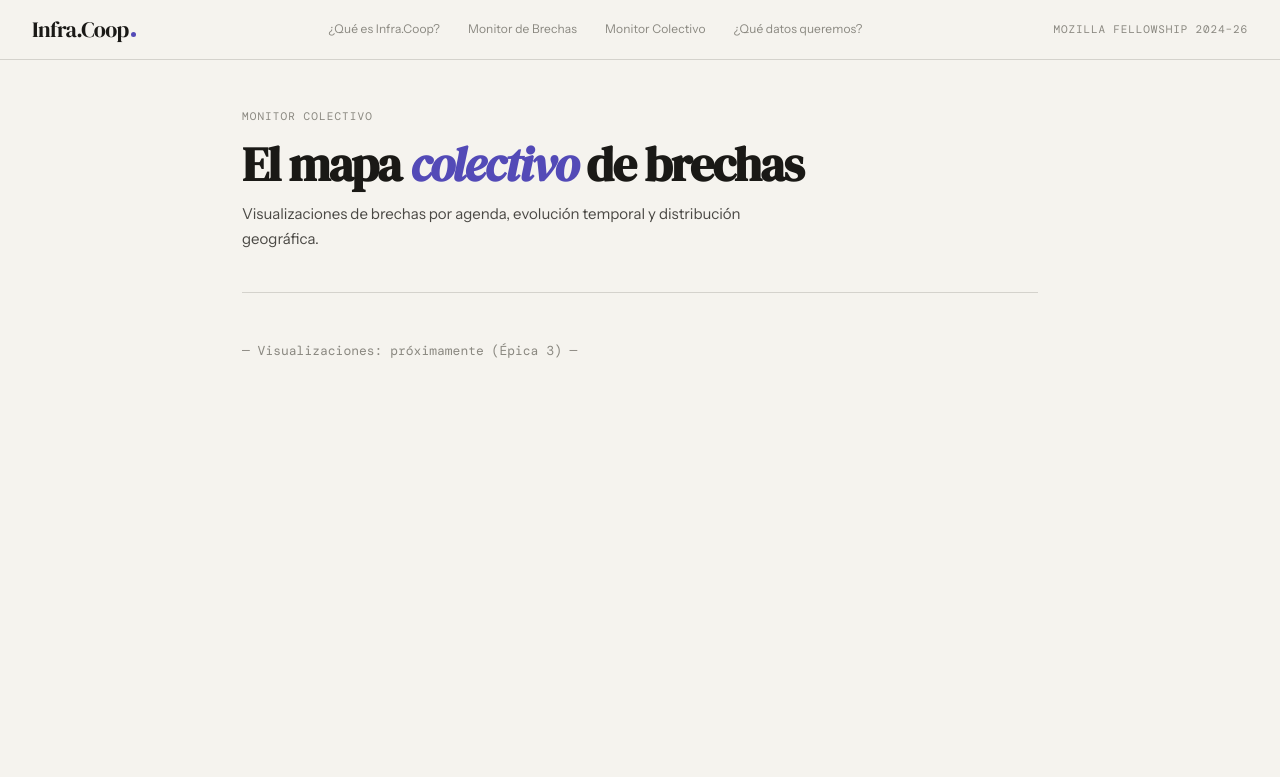
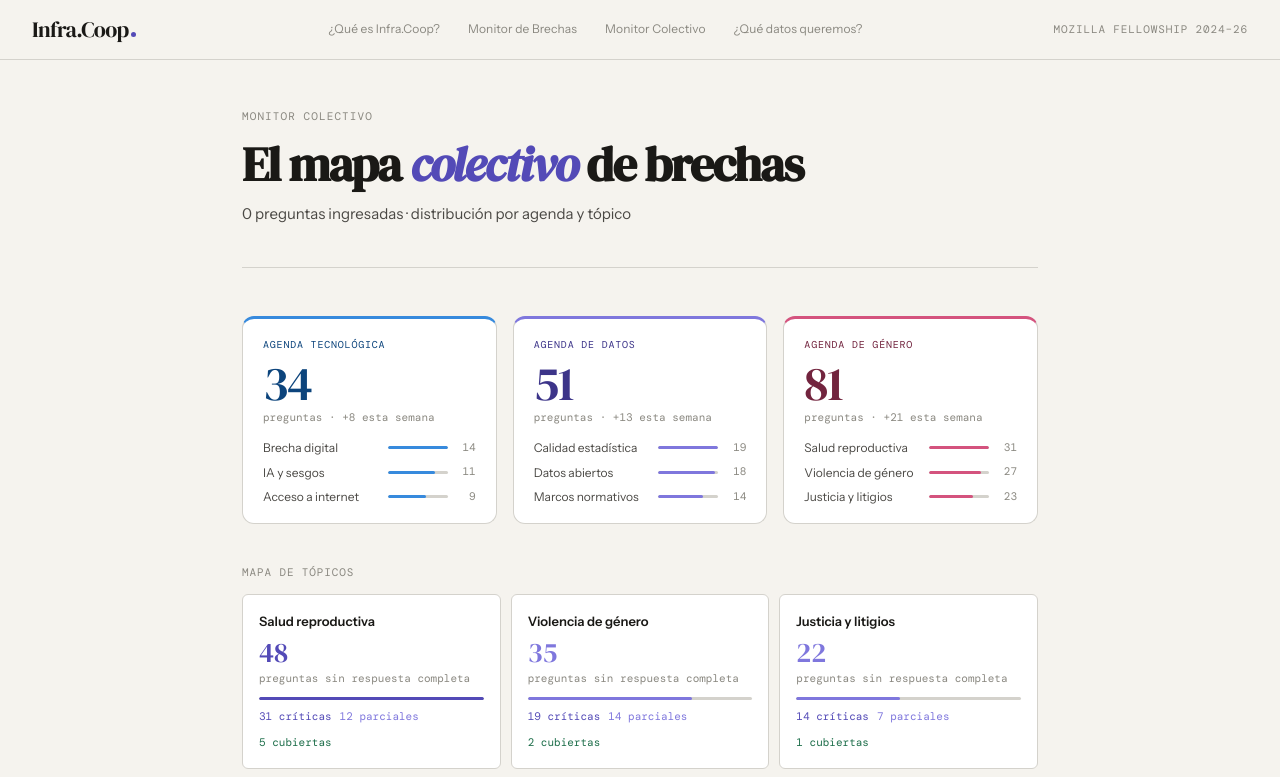
Before and after one commit to DaVas1410/infracoop, a React (Vite) app: page /colectivo in a window 1280 px wide. Shown: the top 777 px of the page. Built offline with nearby package versions, Linux system fonts and the light colour scheme; no server answers; the database is empty.

Commit message:
feat: implement MonitorColectivo with AgendaCards and MapaGrid

```diff
--- a/src/pages/MonitorColectivo.tsx
+++ b/src/pages/MonitorColectivo.tsx
@@ -1,16 +1,101 @@
 import { Layout } from '../components/Layout'
+import { useMonitorData } from '../hooks/useMonitorData'
+import type { AgendaMonitor, MapaTopic } from '../data/monitorData'
+
+function AgendaCard({ agenda }: { agenda: AgendaMonitor }) {
+  const maxCount = Math.max(...agenda.topicos.map(t => t.count))
+  return (
+    <div className="agenda-monitor-card" style={{ borderTopColor: agenda.barColor }}>
+      <div className="agenda-monitor-eyebrow" style={{ color: agenda.color }}>
+        {agenda.label}
+      </div>
+      <div className="agenda-monitor-total" style={{ color: agenda.color }}>
+        {agenda.total}
+      </div>
+      <div className="agenda-monitor-label">
+        preguntas · +{agenda.preguntas_semana} esta semana
+      </div>
+      <div className="agenda-topic-list">
+        {agenda.topicos.map(t => (
+          <div key={t.nombre} className="agenda-topic-row">
+            <span className="agenda-topic-name">{t.nombre}</span>
+            <div className="agenda-topic-bar-wrap">
+              <div
+                className="agenda-topic-bar-fill"
+                style={{
+                  width: `${Math.round((t.count / maxCount) * 100)}%`,
+                  background: agenda.barColor,
+                }}
+              />
+            </div>
+            <span className="agenda-topic-count">{t.count}</span>
+          </div>
+        ))}
+      </div>
+    </div>
+  )
+}
+
+function MapaCard({ topic, maxTotal }: { topic: MapaTopic; maxTotal: number }) {
+  const cat = topic.score >= 0.75 ? 'critica' : topic.score >= 0.5 ? 'parcial' : 'cubierta'
+  const colors = {
+    critica: 'var(--gap-crit)',
+    parcial: 'var(--gap-part)',
+    cubierta: 'var(--gap-cov)',
+  }
+  const color = colors[cat]
+  return (
+    <div className="mapa-card">
+      <div className="mapa-card-topic">{topic.topic}</div>
+      <div className="mapa-card-count" style={{ color }}>{topic.total}</div>
+      <div className="mapa-card-label">preguntas sin respuesta completa</div>
+      <div className="mapa-mini-bar">
+        <div
+          className="mapa-mini-fill"
+          style={{ width: `${Math.round((topic.total / maxTotal) * 100)}%`, background: color }}
+        />
+      </div>
+      <div className="mapa-card-breakdown">
+        <span style={{ color: 'var(--gap-crit)' }}>{topic.criticas} críticas</span>
+        <span style={{ color: 'var(--gap-part)' }}>{topic.parciales} parciales</span>
+        <span style={{ color: 'var(--gap-cov)' }}>{topic.cubiertas} cubiertas</span>
+      </div>
+    </div>
+  )
+}
 
 export function MonitorColectivo() {
+  const { agendas, topics, totalPreguntas, isReady, error } = useMonitorData()
+  const maxTotal = Math.max(...topics.map(t => t.total))
+
   return (
     <Layout>
-      <div className="hero">
-        <p className="hero-eyebrow">Monitor Colectivo</p>
-        <h1>El mapa <em>colectivo</em> de brechas</h1>
-        <p className="hero-sub">Visualizaciones de brechas por agenda, evolución temporal y distribución geográfica.</p>
-      </div>
-      <p style={{ color: 'var(--ink-light)', fontFamily: 'var(--mono)', fontSize: '13px' }}>
-        — Visualizaciones: próximamente (Épica 3) —
-      </p>
+      <main className="monitor-page">
+        <div className="hero">
+          <p className="hero-eyebrow">Monitor Colectivo</p>
+          <h1>El mapa <em>colectivo</em> de brechas</h1>
+          <p className="hero-sub">
+            {isReady
+              ? `${totalPreguntas} preguntas ingresadas · distribución por agenda y tópico`
+              : 'Cargando datos…'}
+          </p>
+        </div>
+
+        {error && (
+          <p style={{ fontFamily: 'var(--mono)', fontSize: 12, color: 'var(--warn)', marginBottom: '1rem' }}>
+            {error}
+          </p>
+        )}
+
+        <div className="monitor-grid">
+          {agendas.map(a => <AgendaCard key={a.id} agenda={a} />)}
+        </div>
+
+        <p className="mapa-section-title">Mapa de tópicos</p>
+        <div className="mapa-grid">
+          {topics.map(t => <MapaCard key={t.topic} topic={t} maxTotal={maxTotal} />)}
+        </div>
+      </main>
     </Layout>
   )
 }
```
